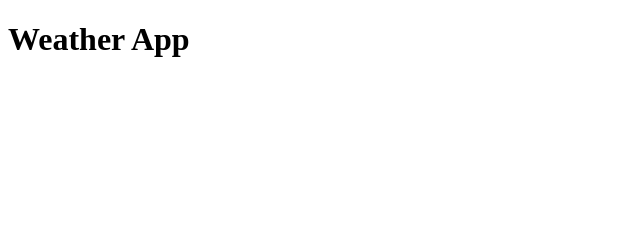
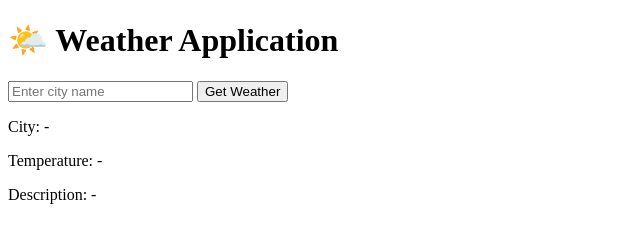
Before and after one commit to aditya-patil301/weather-app, a plain HTML site: page index.html in a window 1280 px wide. Shown: the whole page, without its empty margins (0-640 px from the left). Drawn offline with Linux system fonts and the light colour scheme.

Commit message:
Created basic HTML structure for the weather application

```diff
--- a/index.html
+++ b/index.html
@@ -7,7 +7,20 @@
   <link rel="stylesheet" href="css/style.css">
 </head>
 <body>
-  <h1>Weather App</h1>
+
+  <h1>🌤️ Weather Application</h1>
+
+  <div class="search-section">
+    <input type="text" id="city-input" placeholder="Enter city name">
+    <button id="search-btn">Get Weather</button>
+  </div>
+
+  <div class="weather-info">
+    <p id="city-name">City: -</p>
+    <p id="temperature">Temperature: -</p>
+    <p id="weather-description">Description: -</p>
+  </div>
+
   <script src="js/app.js"></script>
 </body>
 </html>
```
